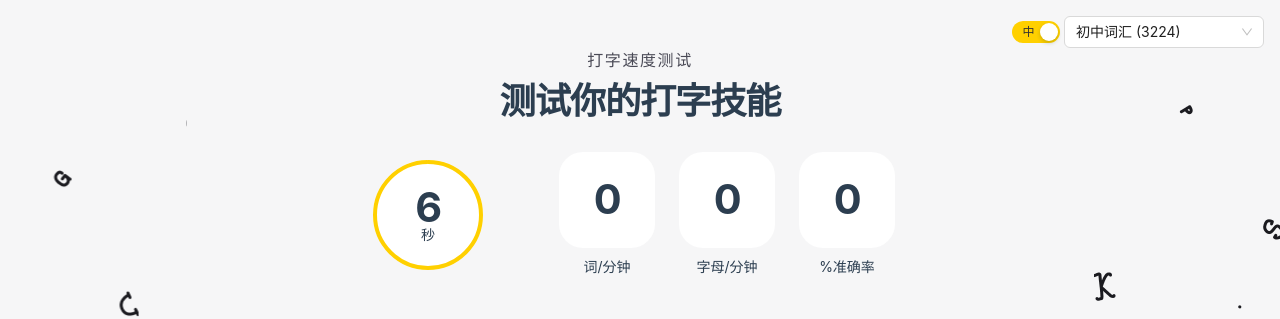
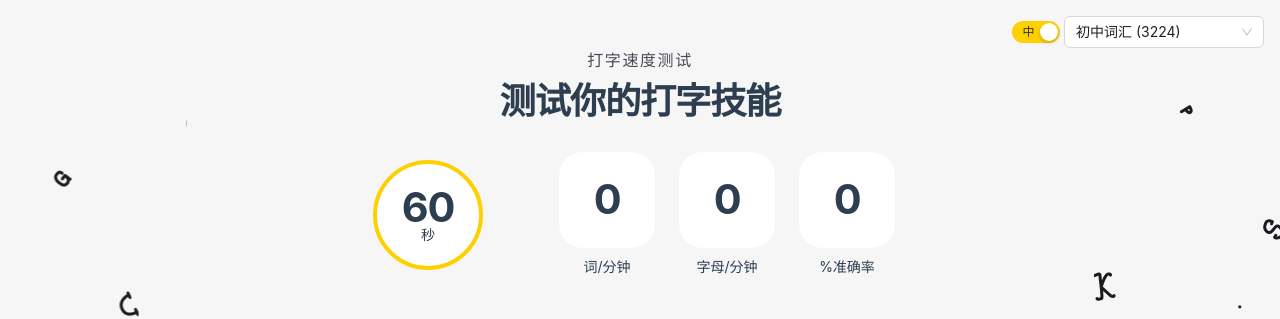
Before and after one commit to Hercules11/typing-faster, a Vue app: page / in a window 1280 px wide. Shown: the top 319 px of the page. Built offline with nearby package versions, Linux system fonts and the light colour scheme.

Commit message:
recover default setting

```diff
--- a/src/components/TypingArea.vue
+++ b/src/components/TypingArea.vue
@@ -28,7 +28,7 @@ const onComing = ref<[string, string][]>([
   // ['intention', 'n. 打算，意图']
 ])
 
-const time = ref(6)
+const time = ref(60)
 const counting = ref(false)
 const startingIndicator = ref()
 let intervalId: number | undefined = undefined
```
Also changed, not shown: 4 other files (tests, documents, lock files or other folders).
